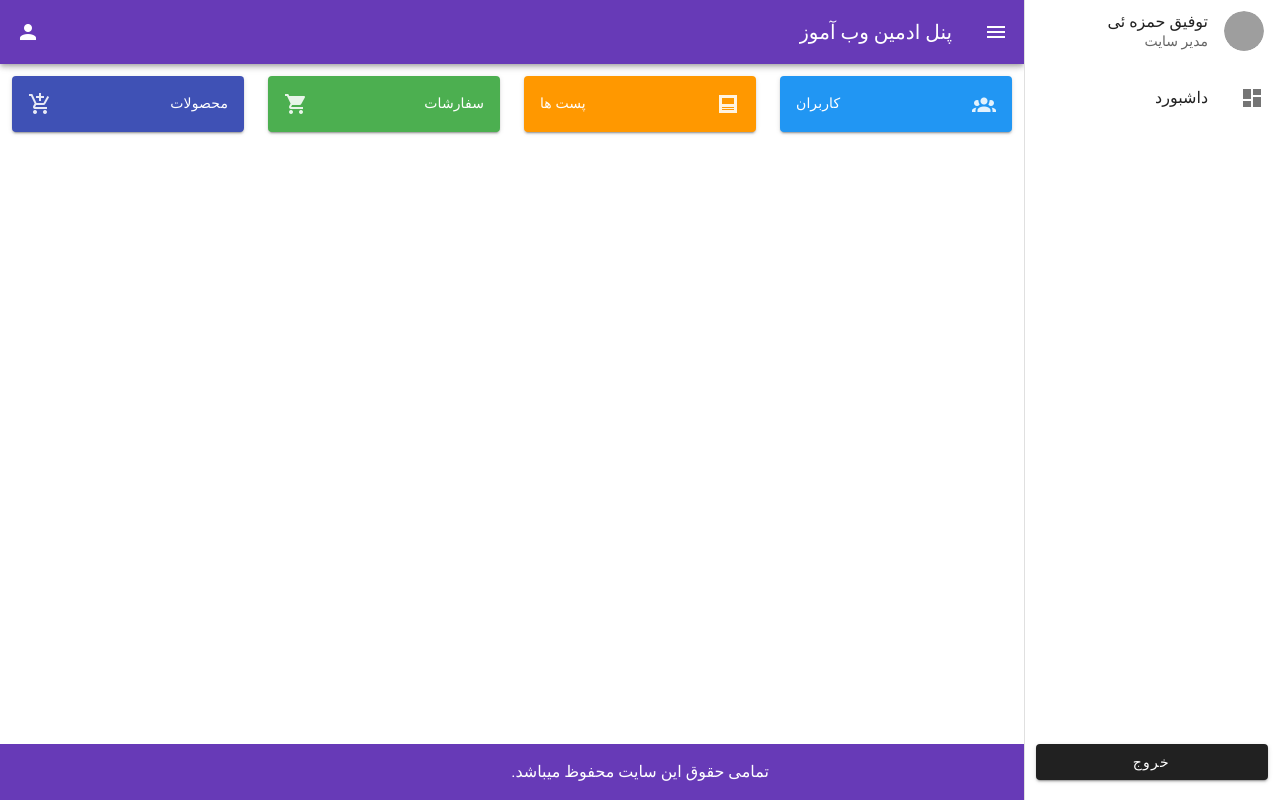
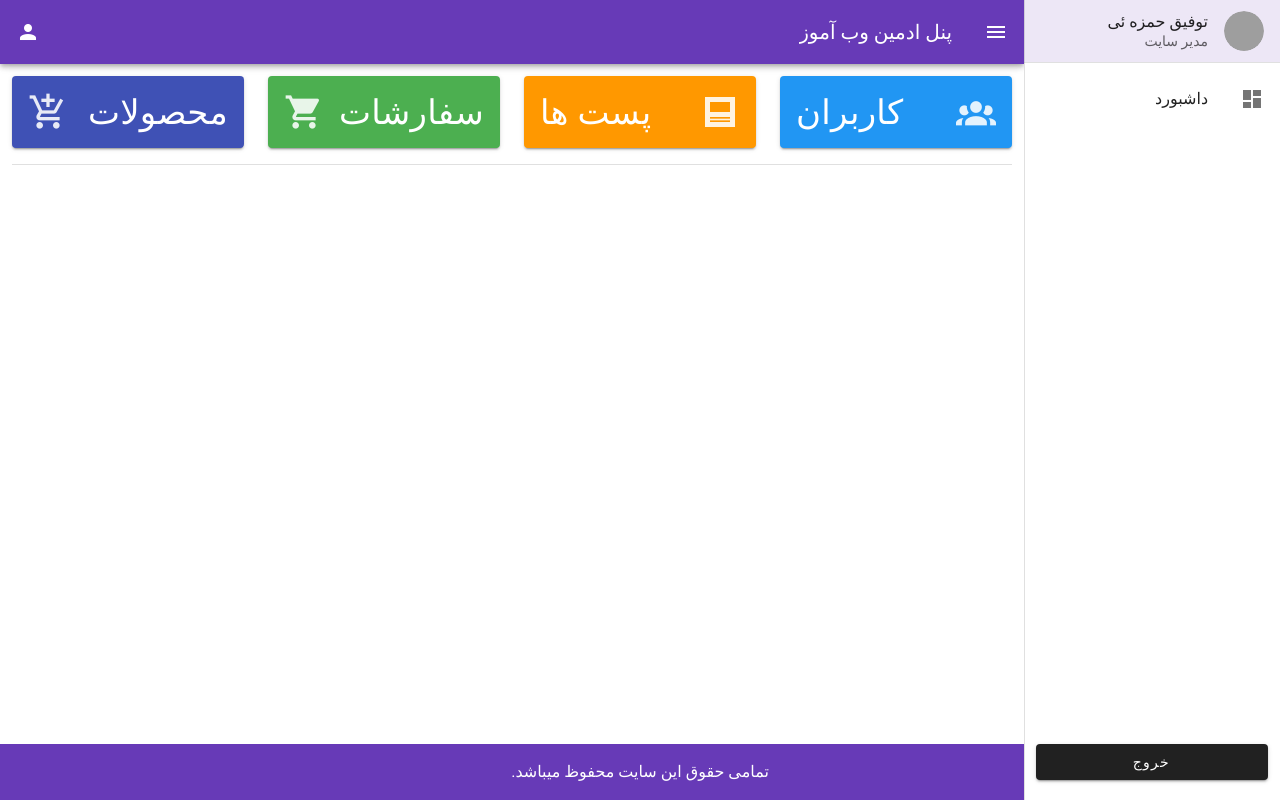
Before and after one commit to Tefoh/vue.js, a Vue app: page /dashboard in a window 1280 px wide. Built offline with nearby package versions, Linux system fonts and the light colour scheme; grey boxes are pictures that could not be loaded.

Commit message:
183 - text

```diff
--- a/src/layouts/Dashboard.vue
+++ b/src/layouts/Dashboard.vue
@@ -12,7 +12,7 @@
 
     <v-navigation-drawer app right v-model="drawer">
       <template v-slot:prepend>
-        <v-list-item>
+        <v-list-item class="deep-purple lighten-5">
           <v-list-item-avatar>
             <v-img src="https://avatars.githubusercontent.com/u/26341440?v=4" />
           </v-list-item-avatar>
@@ -22,6 +22,8 @@
             <v-list-item-subtitle>مدیر سایت</v-list-item-subtitle>
           </v-list-item-content>
         </v-list-item>
+
+        <v-divider />
       </template>
 
       <v-list>
--- a/src/views/Home.vue
+++ b/src/views/Home.vue
@@ -4,47 +4,47 @@
       <v-col cols="12" sm="6" md="3">
         <v-card color="blue">
           <v-card-text class="d-flex white--text">
-            <v-icon class="blue--text text--lighten-5">mdi-account-group</v-icon>
+            <v-icon class="blue--text text--lighten-5" :x-large="$vuetify.breakpoint.mdAndUp">mdi-account-group</v-icon>
             <v-spacer></v-spacer>
-            <span>کاربران</span>
+            <span class="text-h6 text-md-h4">کاربران</span>
           </v-card-text>
         </v-card>
       </v-col>
       <v-col cols="12" sm="6" md="3">
         <v-card color="orange">
           <v-card-text class="d-flex white--text">
-            <v-icon class="orange--text text--lighten-5">mdi-post</v-icon>
+            <v-icon class="orange--text text--lighten-5" :x-large="$vuetify.breakpoint.mdAndUp">mdi-post</v-icon>
             <v-spacer></v-spacer>
-            <span>پست ها</span>
+            <span class="text-h6 text-md-h4">پست ها</span>
           </v-card-text>
         </v-card>
       </v-col>
       <v-col cols="12" sm="6" md="3">
         <v-card color="green">
           <v-card-text class="d-flex white--text">
-            <span>سفارشات</span>
+            <span class="text-h6 text-md-h4">سفارشات</span>
             <v-spacer></v-spacer>
-            <v-icon class="green--text text--lighten-5">mdi-cart</v-icon>
+            <v-icon class="green--text text--lighten-5" :x-large="$vuetify.breakpoint.mdAndUp">mdi-cart</v-icon>
           </v-card-text>
         </v-card>
       </v-col>
       <v-col cols="12" sm="6" md="3">
         <v-card color="indigo">
           <v-card-text class="d-flex white--text">
-            <span>محصولات</span>
+            <span class="text-h6 text-md-h4">محصولات</span>
             <v-spacer></v-spacer>
-            <v-icon class="indigo--text text--lighten-5">mdi-cart-plus</v-icon>
+            <v-icon class="indigo--text text--lighten-5" :x-large="$vuetify.breakpoint.mdAndUp">mdi-cart-plus</v-icon>
           </v-card-text>
         </v-card>
       </v-col>
     </v-row>
+
+    <v-divider class="mt-4"></v-divider>
   </v-container>
 </template>
 
 <script>
-  import HelloWorld from '../components/HelloWorld'
-
-  export default {
-    name: 'Home',
-  }
+export default {
+  name: 'Home'
+}
 </script>
```
